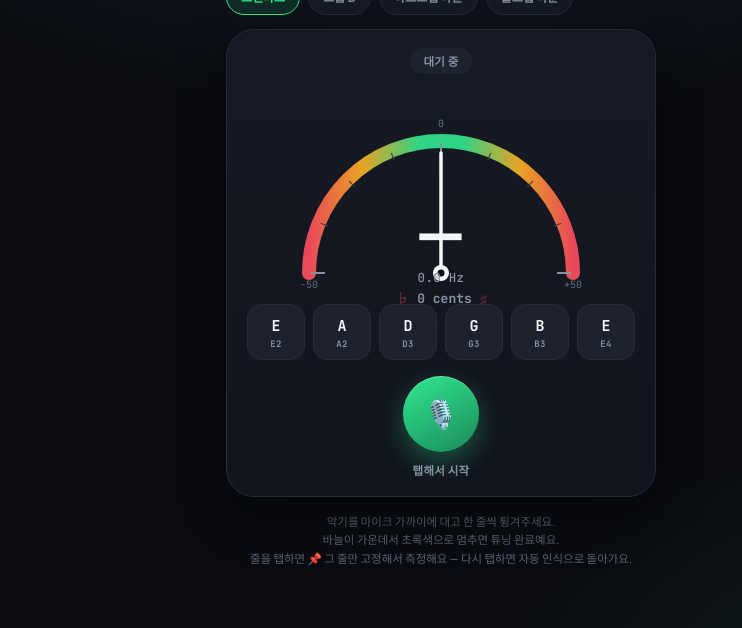
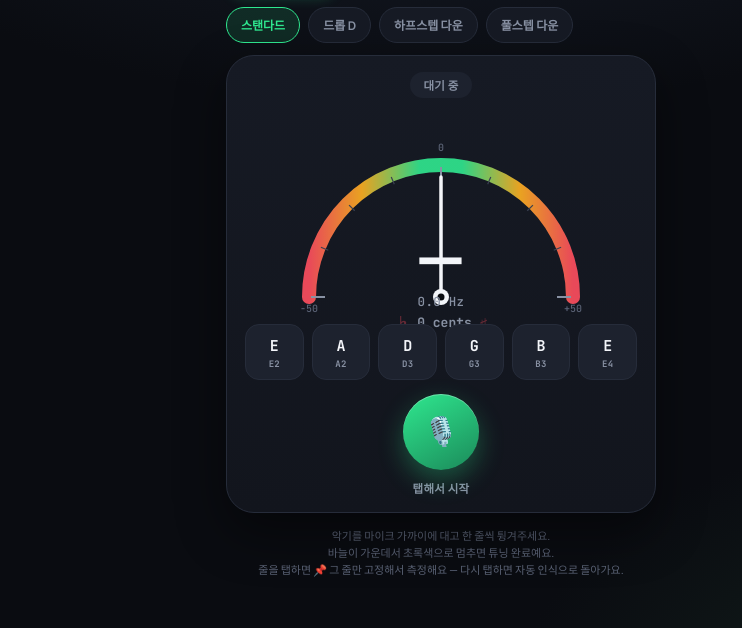
Before and after one commit to Lluke97/lukesound-tuner, a plain HTML site: page index.html in a window 1280 px wide. Shown: the part 172-800 px from the top of the page, without its empty margins (199-941 px from the left). Drawn offline with Linux system fonts and the light colour scheme.

Commit message:
Optimize screen layout: vertically center content and tighten spacing
Co-Authored-By: Claude Sonnet 5 <noreply@anthropic.com>
Claude-Session: https://claude.ai/code/session_0128i5ezBSQuBH6Ynr9udgie

```diff
--- a/index.html
+++ b/index.html
@@ -39,6 +39,7 @@
   body{
     margin:0;
     min-height:100vh;
+    min-height:100dvh;
     background:
       radial-gradient(1200px 600px at 50% -10%, #1a2130 0%, transparent 60%),
       radial-gradient(800px 500px at 90% 110%, #13201c 0%, transparent 55%),
@@ -49,14 +50,16 @@
     display:flex;
     flex-direction:column;
     align-items:center;
-    /* Generous, explicit safe-area padding: standalone/home-screen mode on
-       iOS (status-bar-style: black-translucent) draws the page under the
-       status bar and home indicator, so this has to clear both — a bare
-       max(18px, env(...)) left the header hugging the status bar. */
-    padding-top:calc(env(safe-area-inset-top) + 18px);
+    /* Center the whole layout in the viewport rather than pinning it to the
+       top — on tall phones that left a dead, unbalanced gap below the hint
+       text. Explicit safe-area padding still reserves room for the status
+       bar / home indicator in standalone mode, it just no longer forces
+       everything to hug the top. */
+    justify-content:center;
+    padding-top:calc(env(safe-area-inset-top) + 14px);
     padding-left:16px;
     padding-right:16px;
-    padding-bottom:calc(env(safe-area-inset-bottom) + 40px);
+    padding-bottom:calc(env(safe-area-inset-bottom) + 18px);
     overflow-x:hidden;
     overscroll-behavior-y:contain;
     -webkit-overflow-scrolling:touch;
@@ -82,7 +85,7 @@
     display:flex;
     align-items:center;
     justify-content:space-between;
-    margin-bottom:14px;
+    margin-bottom:12px;
   }
   .brand{
     display:flex;
@@ -133,7 +136,7 @@
     border:1px solid var(--line);
     border-radius:16px;
     padding:4px;
-    margin-bottom:12px;
+    margin-bottom:10px;
   }
   .seg-highlight{
     position:absolute;
@@ -168,7 +171,7 @@
     gap:8px;
     overflow-x:auto;
     padding-bottom:2px;
-    margin-bottom:12px;
+    margin-bottom:10px;
     scrollbar-width:none;
   }
   .chip-row::-webkit-scrollbar{display:none;}
@@ -198,7 +201,7 @@
     background:linear-gradient(180deg, var(--panel) 0%, var(--bg-1) 100%);
     border:1px solid var(--line);
     border-radius:28px;
-    padding:18px 20px 18px;
+    padding:16px 18px 16px;
     box-shadow:0 20px 50px rgba(0,0,0,.45);
     position:relative;
     overflow:hidden;
@@ -266,7 +269,7 @@
   /* ---------- Dial ---------- */
   .dial-wrap{
     position:relative;
-    margin:6px auto 2px;
+    margin:4px auto 0;
     width:100%;
     max-width:320px;
   }
@@ -355,7 +358,7 @@
     display:grid;
     grid-template-columns:repeat(6,1fr);
     gap:8px;
-    margin:14px 0 16px;
+    margin:10px 0 14px;
   }
   .strings.bass{grid-template-columns:repeat(4,1fr);}
   .string-btn{
@@ -574,11 +577,11 @@
 
   .hint{
     text-align:center;
-    font-size:11.5px;
+    font-size:11px;
     color:var(--muted-2);
-    margin-top:16px;
-    line-height:1.6;
-    max-width:430px;
+    margin-top:14px;
+    line-height:1.55;
+    max-width:380px;
     font-weight:500;
   }
 </style>
```
